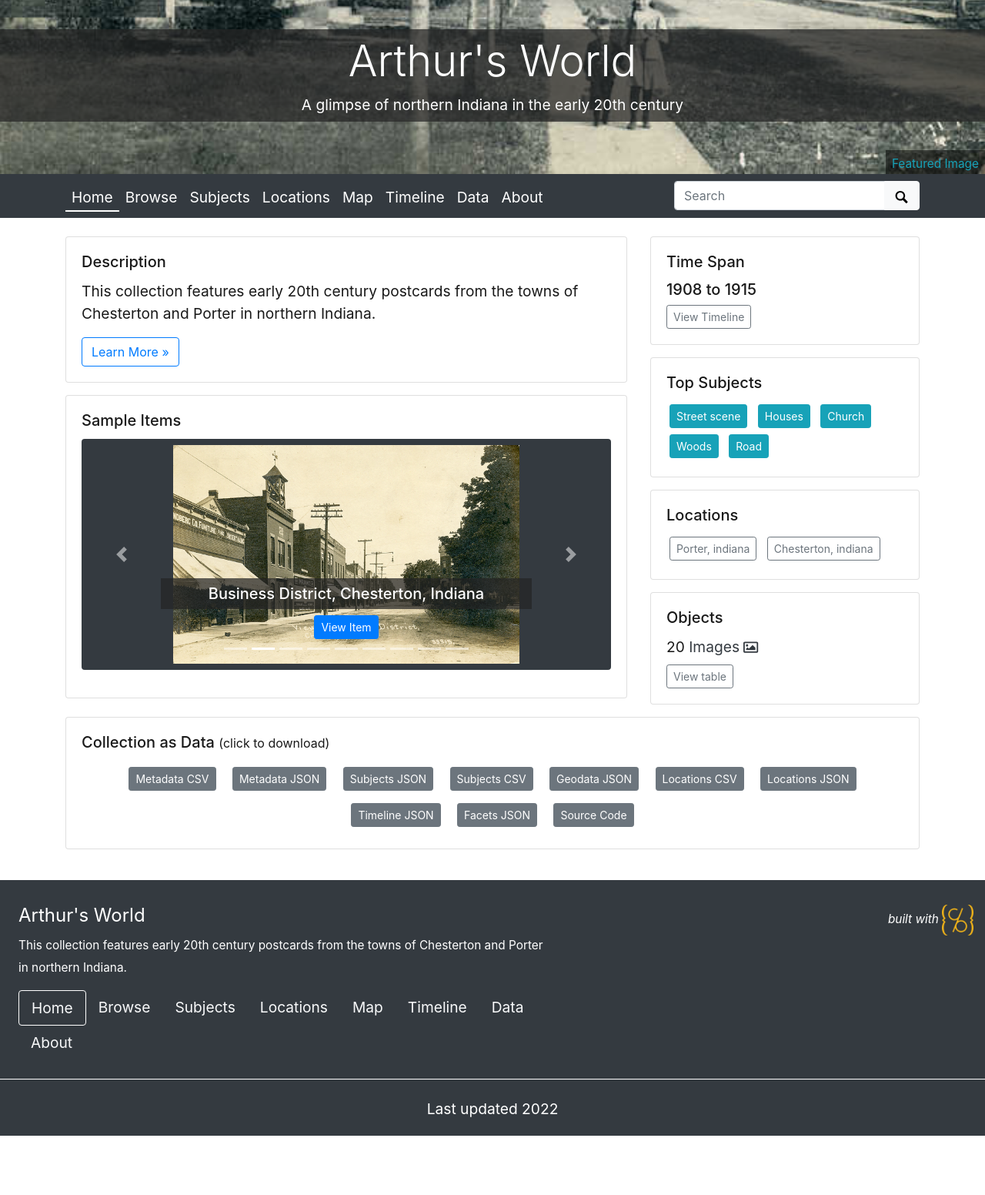
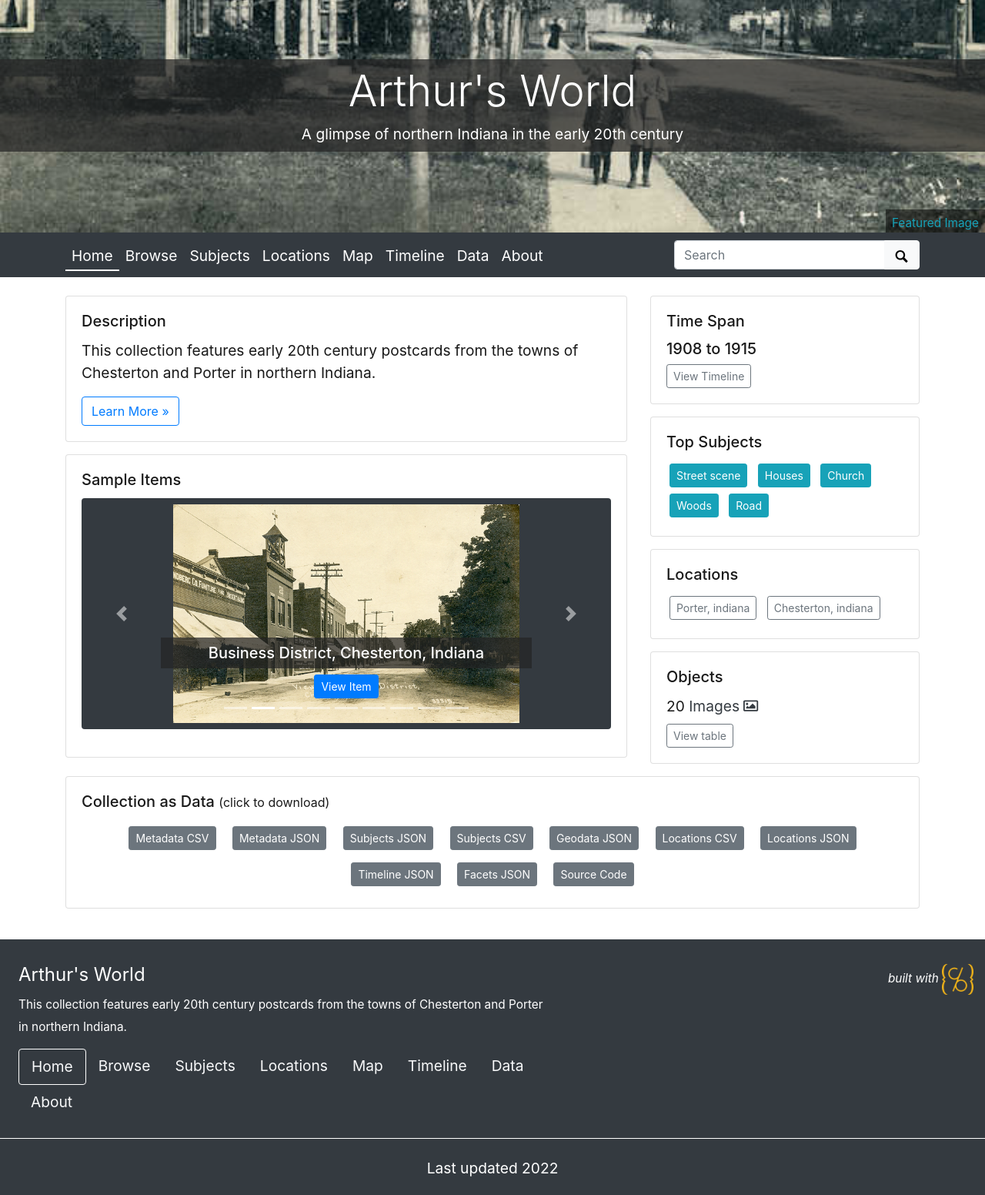
Before and after one commit to dgetka/arthursworld, a Jekyll site: the page built from index.md, in a window 1280 px wide. Shown: the whole page at 77% size. Built offline with Jekyll 4.4.1, drawn with Linux system fonts in a browser that asks for light colours; before the commit the page ends 1475 px from its top, so only the background shows below that.

Commit message:
Update theme.yml

```diff
--- a/_data/theme.yml
+++ b/_data/theme.yml
@@ -10,7 +10,7 @@
 # use either an objectid (from an item in this collect), a relative location of an image in this repo (ex. /assets/img/feature.jpg), or a full url to an image elsewhere
 featured-image: arthursworld019
 # optional: add extra padding around collection title for a larger image feature.
-home-title-y-padding: 2em # Default is 8em
+home-title-y-padding: 4em # Default is 8em
 # optional: change position of background image, center, top, bottom
 home-banner-image-position: bottom # Default is center
 
```
